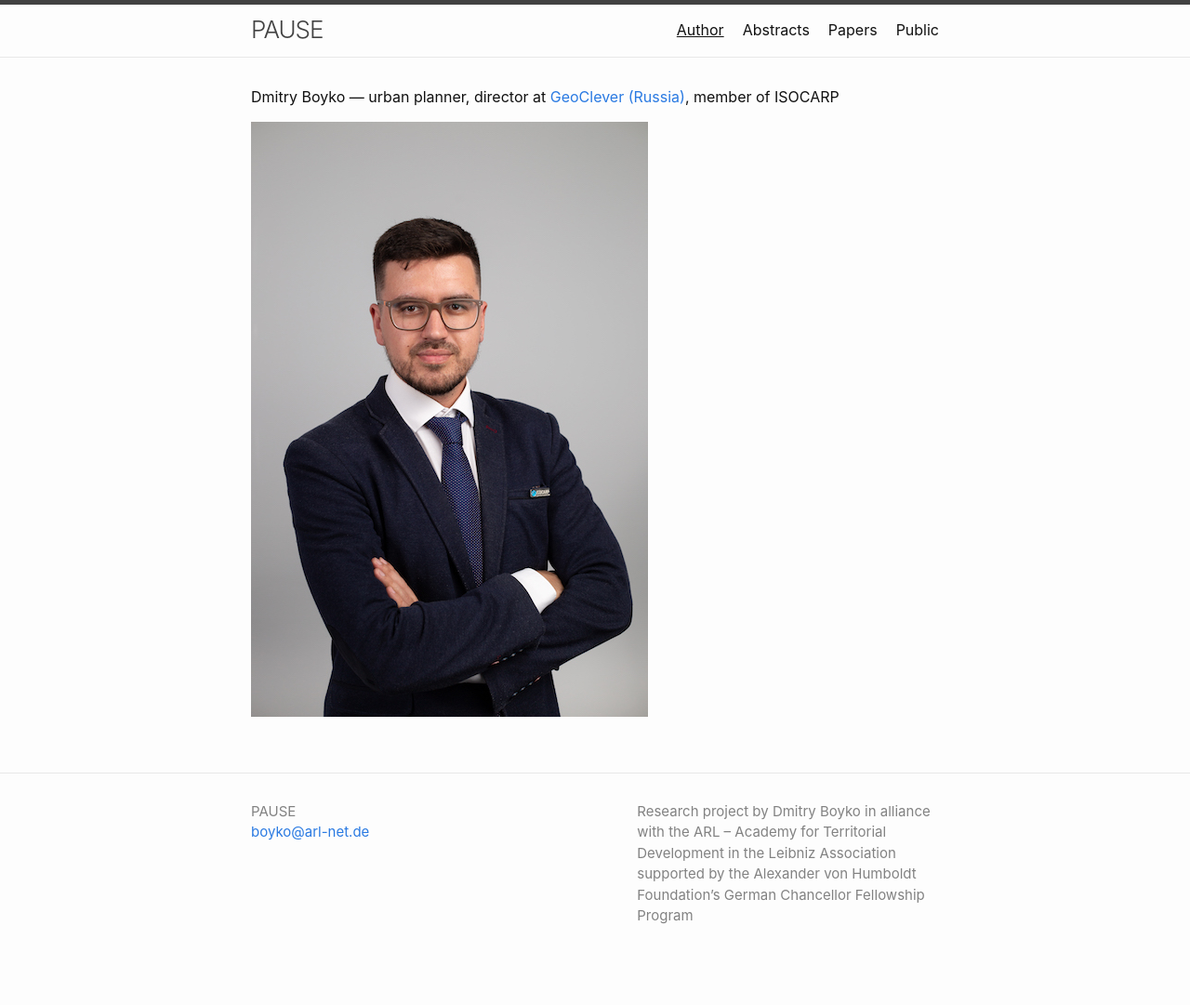
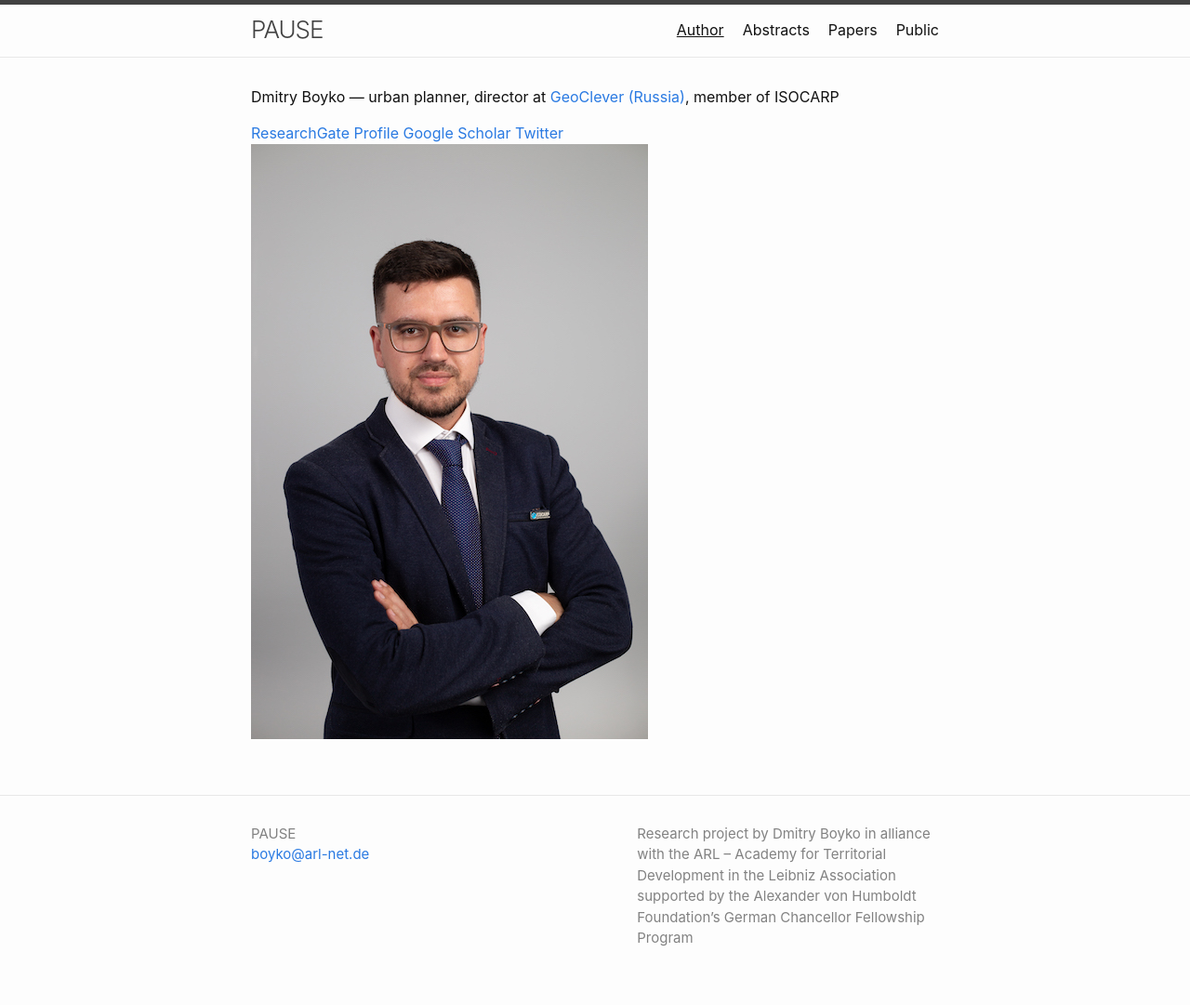
Before and after one commit to boikod/pause, a Jekyll site: the page built from author.md, in a window 1280 px wide. Shown: the whole page at 93% size. Built offline with Jekyll 4.4.1, drawn with Linux system fonts in a browser that asks for light colours; before the commit the page ends 1057 px from its top, so only the background shows below that.

Commit message:
Update author.md

```diff
--- a/author.md
+++ b/author.md
@@ -4,6 +4,9 @@ title: Author
 permalink: /author/
 ---
 
-Dmitry Boyko — urban planner, director at [GeoClever (Russia)](https://geoclever.ru), member of ISOCARP
+Dmitry Boyko — urban planner, director at [GeoClever (Russia)](http://geoclever.ru/en), member of ISOCARP
 
+[ResearchGate Profile](https://www.researchgate.net/profile/Dmitry-Boyko)
+[Google Scholar](https://scholar.google.com/citations?user=oNxzvyQAAAAJ)
+[Twitter](https://twitter.com/dm_boyko)
 ![photo](/images/author-pic.JPG)
```
